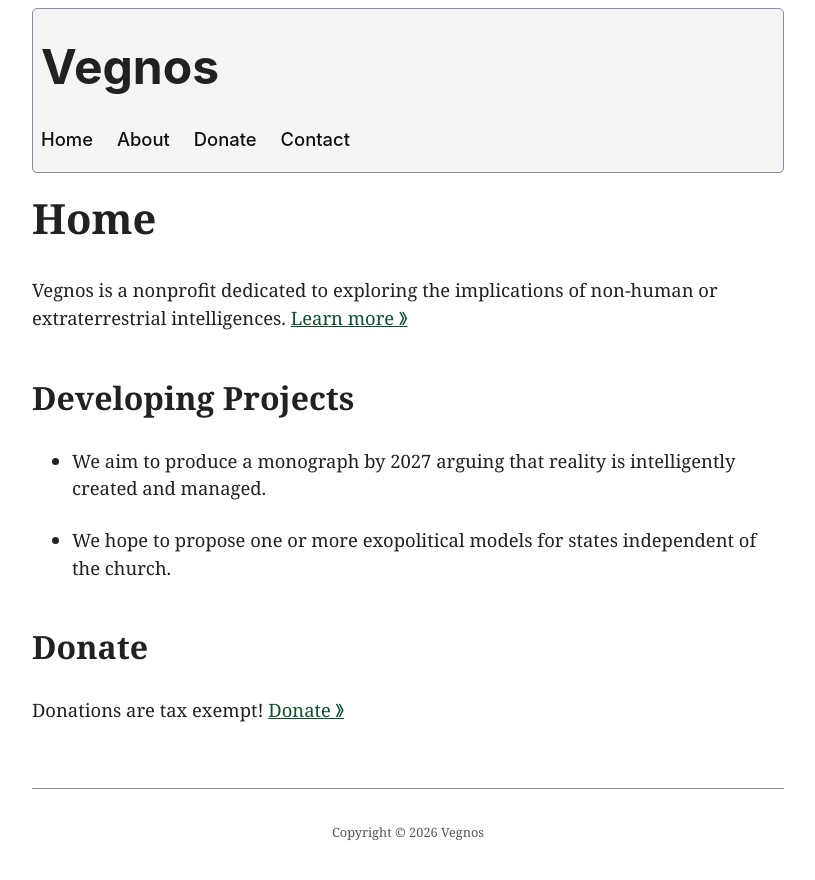
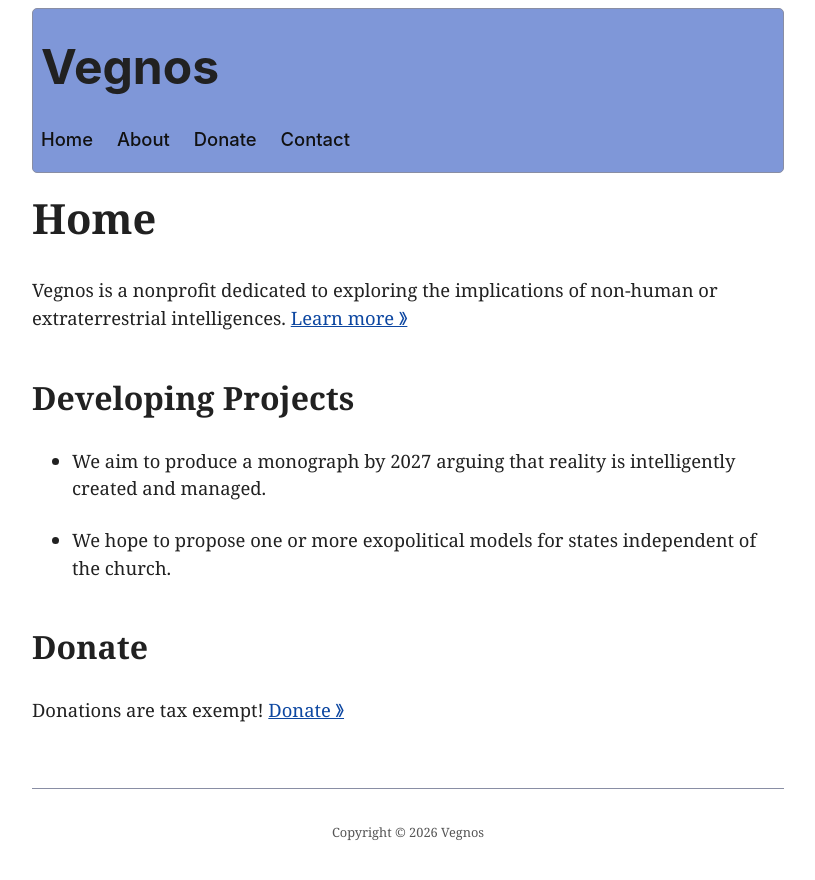
Before and after one commit to jklmnop10/vegnos, a Jekyll site: the page built from index.md, in a window 1280 px wide. Shown: the top 880 px of the page, without its empty margins (232-1047 px from the left). Built offline with Jekyll 4.4.1, drawn with Linux system fonts in a browser that asks for light colours.

Commit message:
Update stylesheet.css

```diff
--- a/assets/css/stylesheet.css
+++ b/assets/css/stylesheet.css
@@ -15,8 +15,7 @@
   --text: #212121;
   --text-light: #585858;
   --border: #898EA4;
-  /*--accent: #0d47a1;*/
-  --accent: #0b4f2c;
+  --accent: #0d47a1;
   --accent-hover: #1266e2;
   --accent-text: var(--bg);
   --code: #d81b60;
@@ -62,7 +61,8 @@ html {
 ========================= */
 
 .site-header {
-	background-color: var(--accent-bg);
+	/*background-color: var(--accent-bg);*/
+	background-color: #7F97D8;
     border: var(--border-width) solid var(--border);
 	border-radius: var(--standard-border-radius);
 	padding: 0 .5rem;
```
